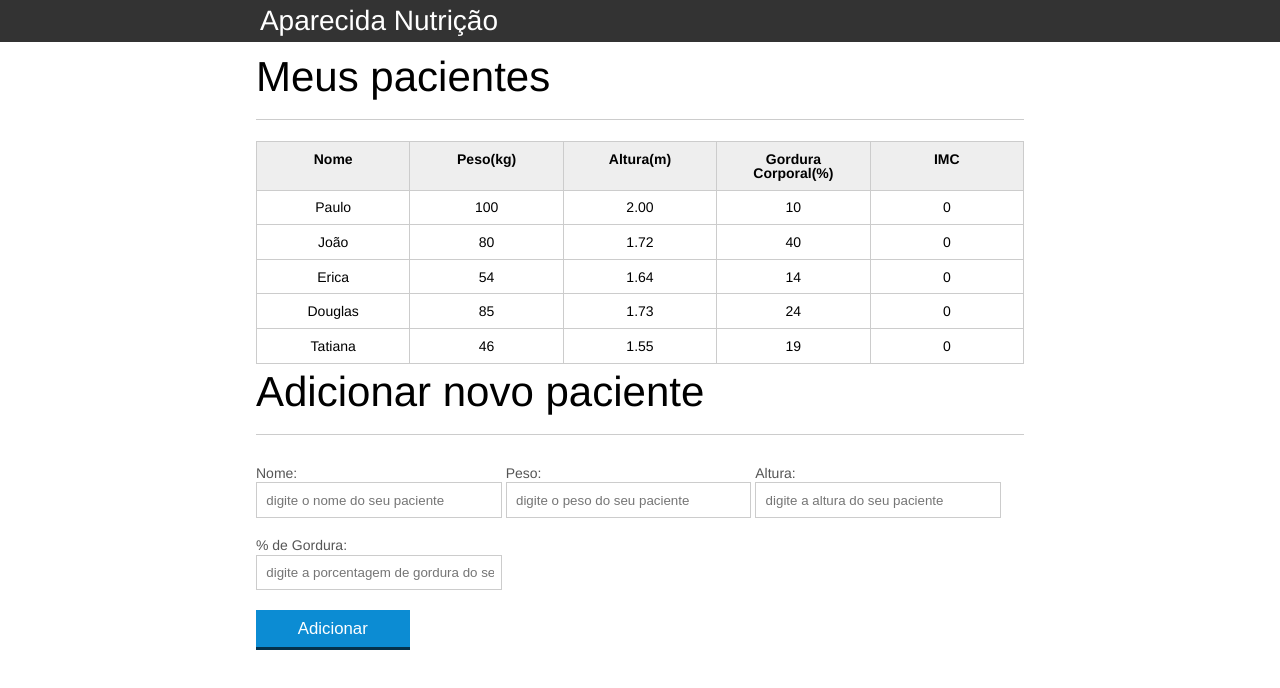
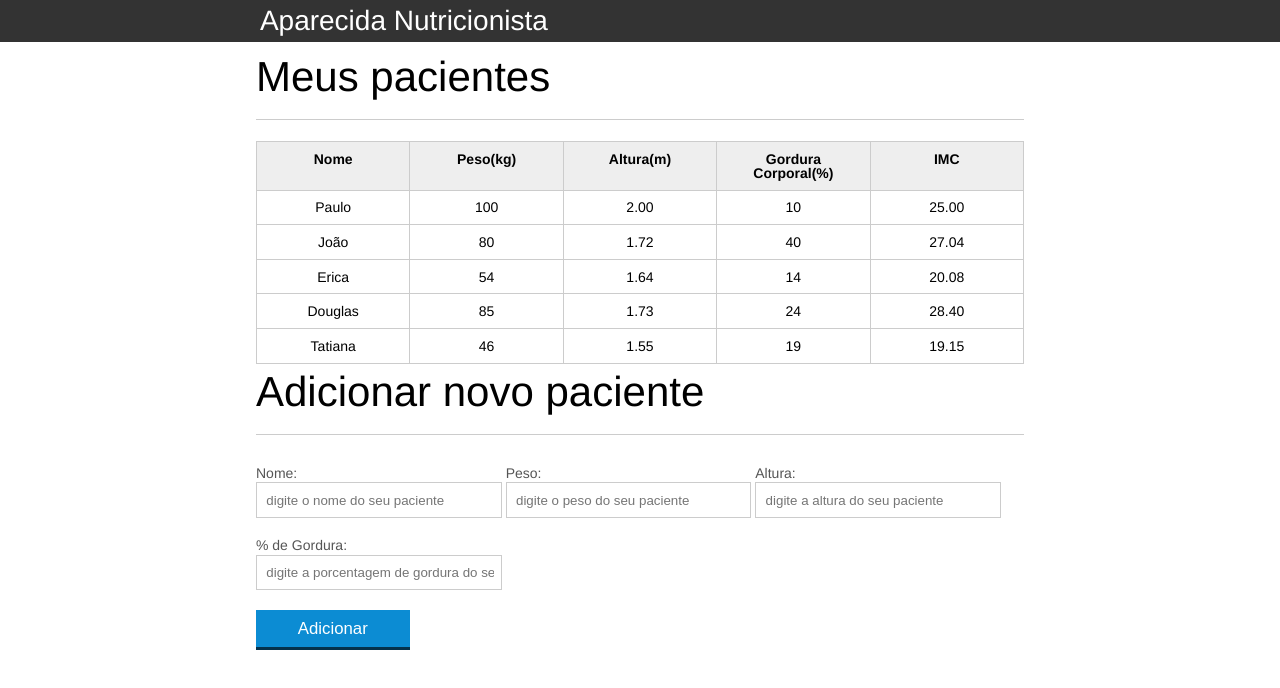
Before and after one commit to gcrodrigues/curso_js, a plain HTML site: page index.html in a window 1280 px wide. Drawn offline with Linux system fonts and the light colour scheme.

Commit message:
Função que calcula o imc e mudança do nome do arquivo no HTML

```diff
--- a/index.html
+++ b/index.html
@@ -94,7 +94,7 @@
 				<button id="adicionar-paciente" class="botao bto-principal">Adicionar</button>
 			</form>
 		</section>
-	<script src="js/principal.js"></script>
+	<script src="js/calcula-imc.js"></script>
 	<script src="js/form.js"></script>
 	</body>
 </html>
--- a/js/calcula-imc.js
+++ b/js/calcula-imc.js
@@ -31,7 +31,13 @@ for (var i=0 ; i <pacientes.length ;i++){
     }
 
     if(pesoEhValido && alturaEhValida){
-        var imc = peso / (altura*altura);
-        tdImc.textContent = imc.toFixed(2);
+        var imc = calculaImc(peso, altura);
+        tdImc.textContent = imc
     }
 }
+
+function calculaImc(peso, altura){
+    var imc = 0;
+    imc = peso/(altura*altura);
+    return imc.toFixed(2)
+}
```
